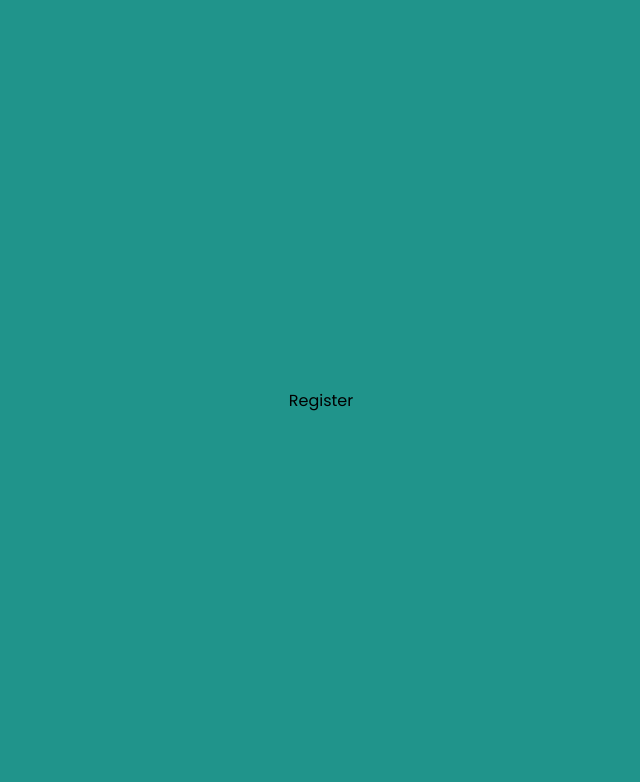
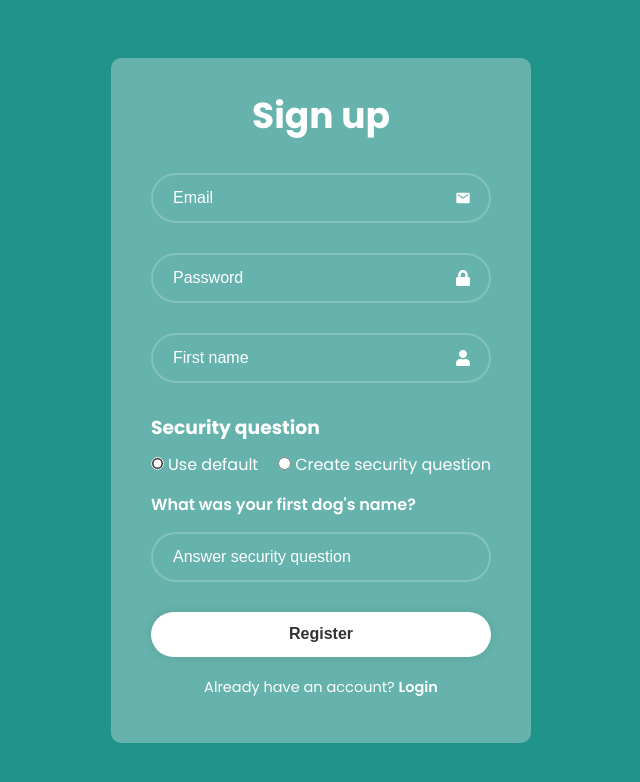
Before and after one commit to Yuliia-Kruta/find-campsite-auth, a React (Create React App) app in the folder frontend/: page /register in a window 1280 px wide. Shown: the top 782 px of the page, without its empty margins (319-959 px from the left). Built offline with nearby package versions, Linux system fonts and the light colour scheme.

Commit message:
Register component + css added

```diff
--- a/frontend/src/components/Login.js
+++ b/frontend/src/components/Login.js
@@ -38,7 +38,7 @@ const Login = () => {
                     <FaLock className="icon"/>
                 </div>
                 <div className="remember-forgot">
-                    <label htmlFor=""><input type="checkbox" />Remember me</label>
+                    <label><input type="checkbox" />Remember me</label>
                     <Link to="/reset-password">Forgot password?</Link>
                 </div>
                 <button type="submit">Login</button>
--- a/frontend/src/components/Register.js
+++ b/frontend/src/components/Register.js
@@ -1,7 +1,118 @@
+import { Link } from "react-router-dom";
+import axios from 'axios';
+import { useState } from "react";
+import { MdEmail } from "react-icons/md";
+import { FaLock } from "react-icons/fa";
+import { FaUser } from "react-icons/fa";
+
+
 const Register = () => {
+
+    const [email, setEmail] = useState('');
+    const [password, setPassword] = useState('');
+    const [firstName, setFirstName] = useState('');
+    const [useDefaultQuestion, setUseDefaultQuestion] = useState(true);
+    const [securityQuestion, setSecurityQuestion] = useState("What was your first dog's name?");
+    const [customSecurityQuestion, setCustomSecurityQuestion] = useState('');
+    const [securityQuestionAnswer, setSecurityQuestionAnswer] = useState('');
+    const [error, setError] = useState('');
+    const [message, setMessage] = useState('');
+
+    const handleRegister = async (e) => {
+
+        e.preventDefault();
+        setError('');
+        setMessage('');
+
+        try {
+          const response = await axios.post('http://127.0.0.1:5000/register', {
+            email,
+            password,
+            firstName,
+            securityQuestion,
+            securityQuestionAnswer
+          });
+          setMessage(response.data.message);
+        } catch (err) {
+          setError(err.response?.data?.error || 'Registration failed');
+        }
+    };
+
+    const handleQuestionChange = (e) => {
+        setUseDefaultQuestion(e.target.value === 'default');
+        setSecurityQuestion(useDefaultQuestion ? "What is your first dog's name?" : customSecurityQuestion);
+    };
+
+
     return (
-        <div className="div">
-            Register
+        <div className="wrapper">
+            <form onSubmit={handleRegister}>
+                <h1>Sign up</h1>
+                <div className="input-box">
+                    <input type="email" placeholder="Email" value={email} onChange={(e) => setEmail(e.target.value)} required />
+                    <MdEmail className="icon"/>
+                </div>
+                <div className="input-box">
+                    <input type="password" placeholder="Password" value={password} onChange={(e) => setPassword(e.target.value)} required />
+                    <FaLock className="icon"/>
+                </div>
+                <div className="input-box">
+                    <input type="text" placeholder="First name" value={firstName} onChange={(e) => setFirstName(e.target.value)} required />
+                    <FaUser className="icon"/>
+                </div>
+                <div className="security-question-text-wrapper">
+                    <h3>Security question</h3>
+                    <div className="security-question-choice">
+                        <label>
+                            <input
+                                type="radio"
+                                value="default"
+                                checked={useDefaultQuestion}
+                                onChange={handleQuestionChange}
+                            />
+                            Use default
+                        </label>
+                        <label>
+                            <input
+                                type="radio"
+                                value="custom"
+                                checked={!useDefaultQuestion}
+                                onChange={handleQuestionChange}
+                            />
+                            Create security question
+                        </label>
+                    </div>
+                    {useDefaultQuestion && (
+                        <p>What was your first dog's name?</p>
+                    )}
+                </div>
+                {!useDefaultQuestion && (
+                    <div className="input-box">
+                        <input
+                            type="text"
+                            placeholder="Enter security question"
+                            value={customSecurityQuestion}
+                            onChange={(e) => setCustomSecurityQuestion(e.target.value)}
+                            required={!useDefaultQuestion}
+                        />
+                    </div>
+                )}
+                 <div className="input-box input-box-sec-q-answer">
+                    <input
+                        type="text"
+                        placeholder="Answer security question"
+                        value={securityQuestionAnswer}
+                        onChange={(e) => setSecurityQuestionAnswer(e.target.value)}
+                        required
+                    />
+                 </div>
+                 <button type="submit">Register</button>
+                <div className="login-link">
+                    <p>Already have an account? <Link to="/">Login</Link></p>
+                </div>
+            </form>
+            {error && <p style={{ color: 'red' }}>{error}</p>}
+            {message && <p style={{ color: 'green' }}>{message}</p>}
         </div>
      );
 }
--- a/frontend/src/index.css
+++ b/frontend/src/index.css
@@ -23,6 +23,7 @@ body {
   color: white;
   border-radius: 10px;
   padding: 30px 40px;
+  margin: 10px 0 10px 0;
 }
 
 .wrapper h1{
@@ -103,18 +104,39 @@ body {
   box-shadow: 0 0 12px rgba(0, 0, 0, .3);
 }
 
-.wrapper .register-link{
+.wrapper .register-link, .wrapper .login-link{
   font-size: 14.5px;
   text-align: center;
   margin: 20px 0 15px;
 }
 
-.register-link p a{
+.register-link p a, .login-link p a{
   color: white;
   text-decoration: none;
   font-weight: 600;
 }
 
-.register-link p a:hover{
+.register-link p a:hover, .login-link p a:hover{
   text-decoration: underline;
 }
+
+.security-question-text-wrapper{
+  text-align: left;
+}
+.security-question-choice{
+  margin-top: 10px;
+  display: flex;
+  justify-content: space-between;
+}
+.security-question-choice label input{
+  accent-color: white;
+  margin-right: 4px;
+}
+.security-question-text-wrapper p{
+  margin-top: 15px;
+  font-size: 16px;
+  font-weight: 600;
+}
+.input-box-sec-q-answer{
+  margin: 15px 0 30px 0 !important;
+}
```
